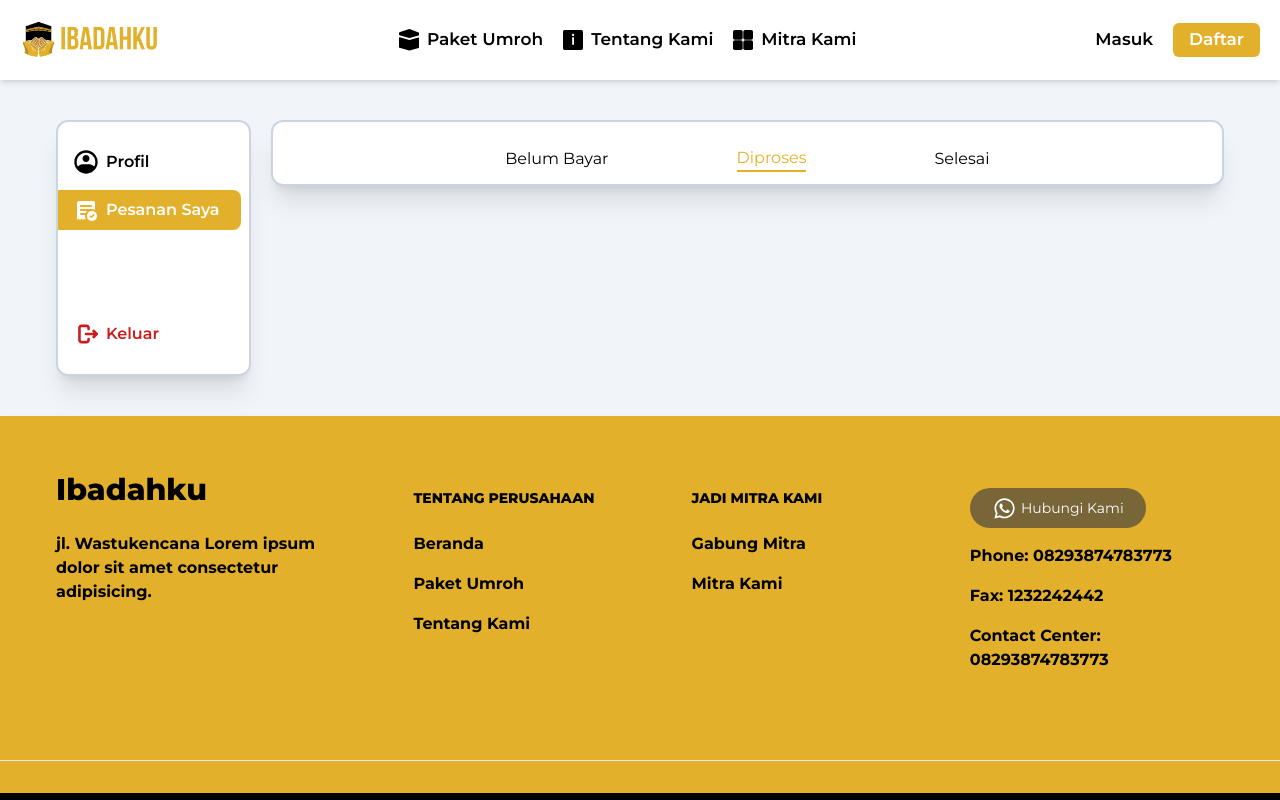
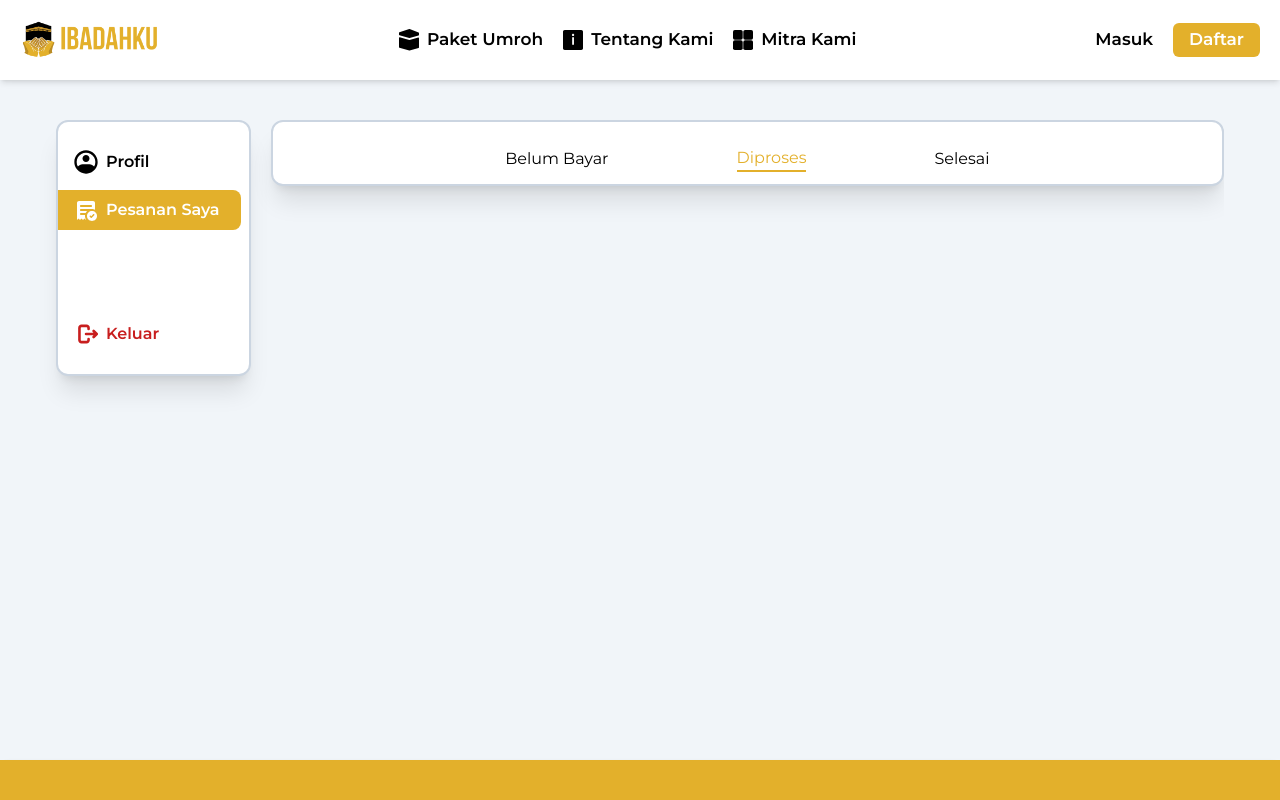
Before and after one commit to fikriymnn/umr-web, a Next.js app: page /akun/PesananSaya/Diproses in a window 1280 px wide. Shown: the top 800 px of the page. Built offline with nearby package versions, Linux system fonts and the light colour scheme; no server answers.

Commit message:
make content to overflow auto

```diff
--- a/src/app/akun/PesananSaya/Diproses/page.jsx
+++ b/src/app/akun/PesananSaya/Diproses/page.jsx
@@ -47,7 +47,7 @@ function Diproses() {
       <div className=" flex lg:flex-row flex-col">
         <AccountNav order="bg-[#E3B02B] text-white" />
 
-        <div className="w-full lg:w-10/12 lg:ps-5">
+        <div className="w-full lg:w-10/12 lg:ps-5 overflow-auto h-[600px] rounded-lg">
           <div className="bg-white grid grid-cols-1 gap-3 lg:rounded-xl rounded-b-xl border-2 lg:border-t-2 border-t-0 border-slate-300 shadow-xl p-3 lg:px-8 px-5">
             <div className="flex justify-center items-center lg:gap-32 gap-3 pt-3">
               <OrderNav
```
